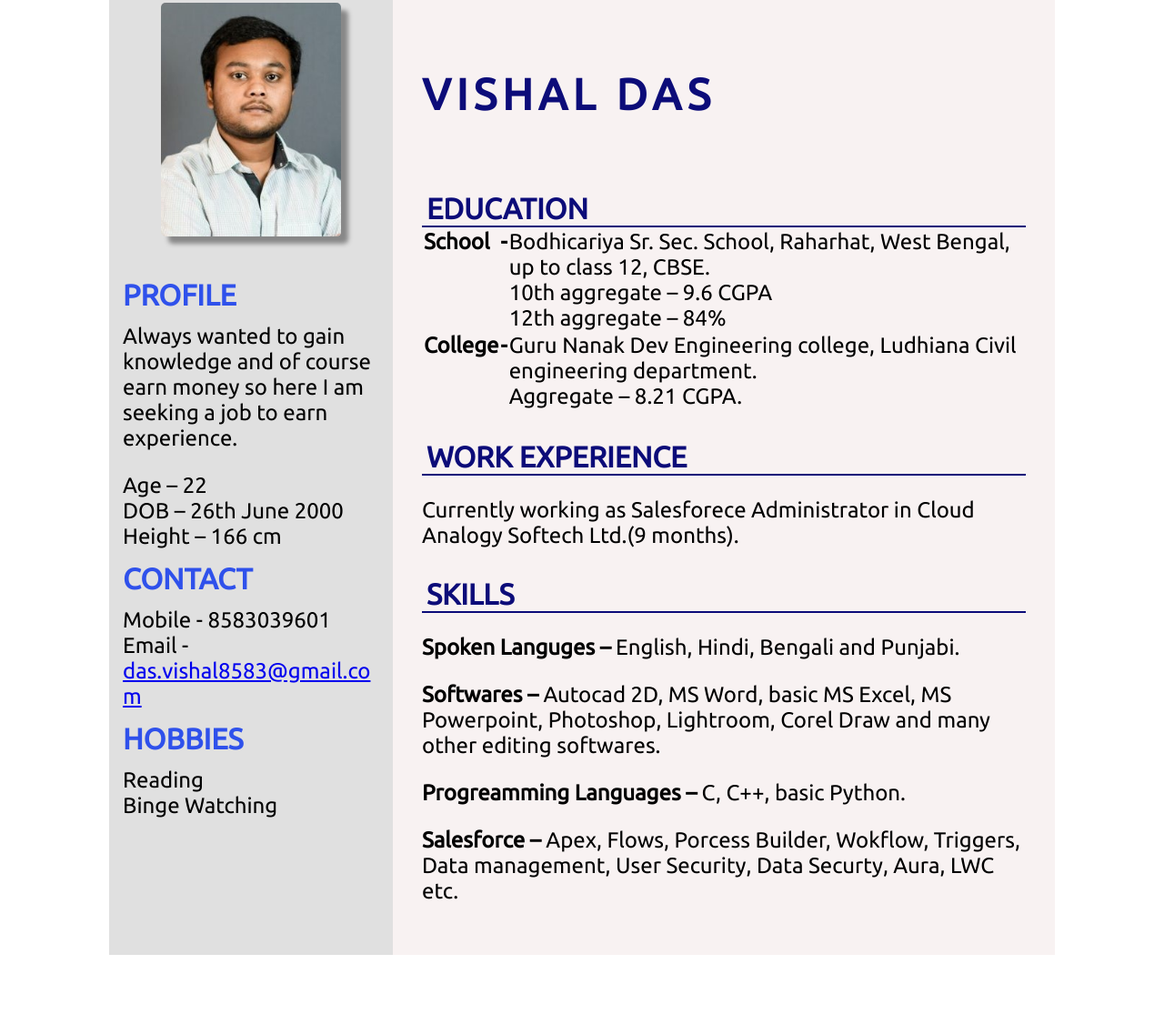
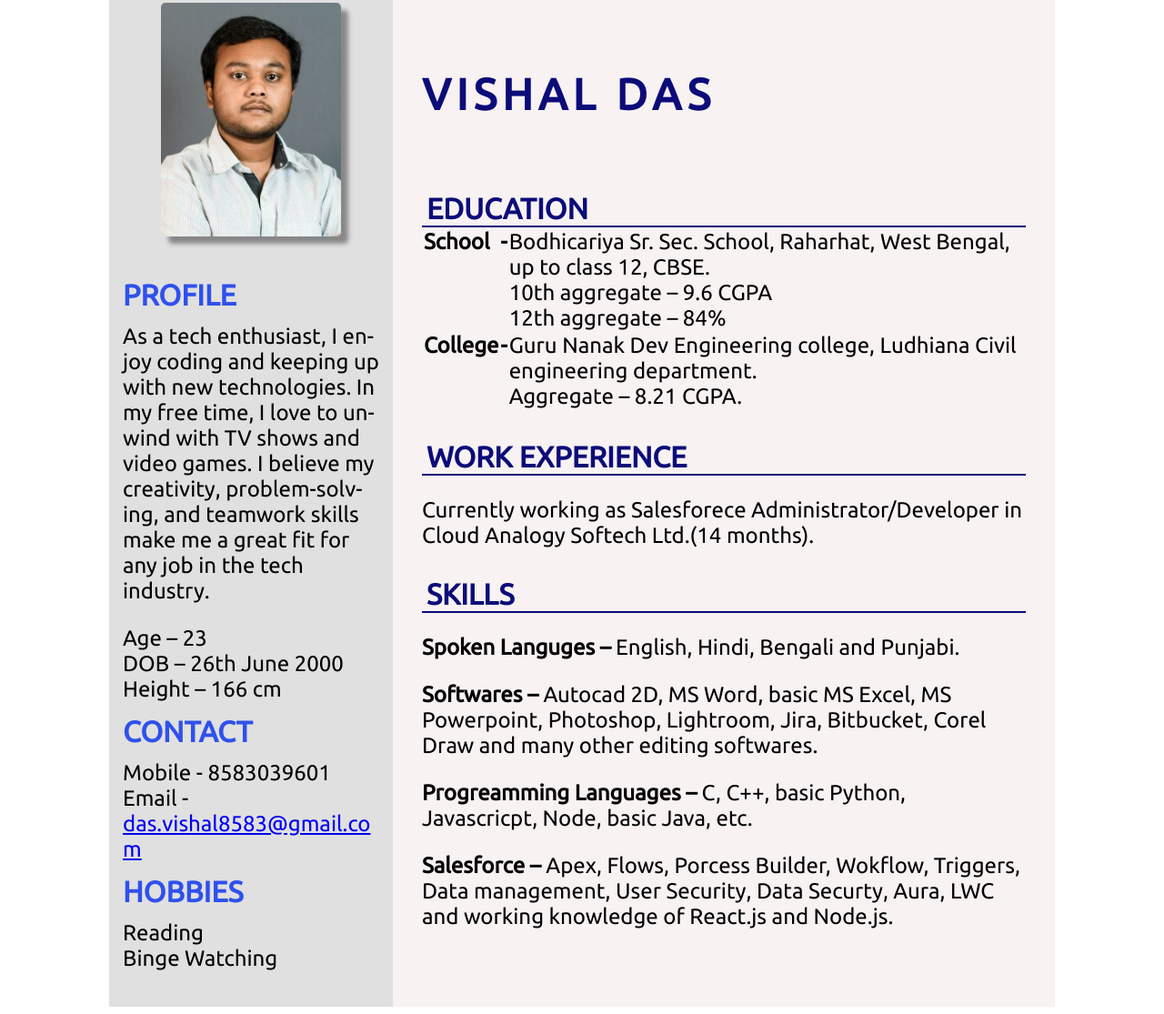
Before and after one commit to Vishal-skywalker/CV1, a plain HTML site: page index.html in a window 1280 px wide. Shown: the part 20-1135 px from the top of the page at 91% size. Before the commit the page ends 1078 px from the top, so only its background shows below. Drawn offline with Linux system fonts and the light colour scheme.

Commit message:
Update index.html

```diff
--- a/index.html
+++ b/index.html
@@ -25,12 +25,10 @@
                         PROFILE
                     </p>
                     <p class="left-content">
-                        Always wanted to gain knowledge
-                        and of course earn money so here I
-                        am seeking a job to earn experience.
+                        As a tech enthusiast, I enjoy coding and keeping up with new technologies. In my free time, I love to unwind with TV shows and video games. I believe my creativity, problem-solving, and teamwork skills make me a great fit for any job in the tech industry.
                         </p>
                         <p>
-                        Age – 22 <br>
+                        Age – 23 <br>
                         DOB – 26th June 2000 <br>
                         Height – 166 cm
                     </p>
@@ -85,7 +83,7 @@
                         <p class="sub-heading">WORK EXPERIENCE</p>
                     </div>
                     <div class="work">
-                        <p>Currently working as Salesforece Administrator in Cloud Analogy Softech Ltd.(9 months).</p>
+                        <p>Currently working as Salesforece Administrator/Developer in Cloud Analogy Softech Ltd.(14 months).</p>
                     </div>
                     <div class="hr">
                         <p class="sub-heading">SKILLS</p>
@@ -98,17 +96,17 @@
                         <p>
                             <strong>Softwares –</strong>
                             Autocad 2D, MS Word, basic MS Excel, MS
-                            Powerpoint, Photoshop, Lightroom, Corel Draw and many other
+                            Powerpoint, Photoshop, Lightroom, Jira, Bitbucket, Corel Draw and many other
                             editing softwares.
                         </p>
                         <p>
                             <strong>Progreamming Languages –</strong>
-                            C, C++, basic Python.
+                            C, C++, basic Python, Javascricpt, Node, basic Java, etc.
                         </p>
                         <p>
                             <strong>Salesforce –</strong>
                             Apex, Flows, Porcess Builder, Wokflow, Triggers, Data management, User Security, Data
-                            Securty, Aura, LWC etc.
+                            Securty, Aura, LWC and working knowledge of React.js and Node.js.
                         </p>
                     </div>
                 </div>
```
